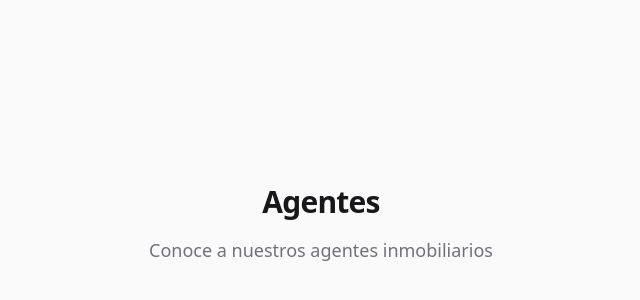
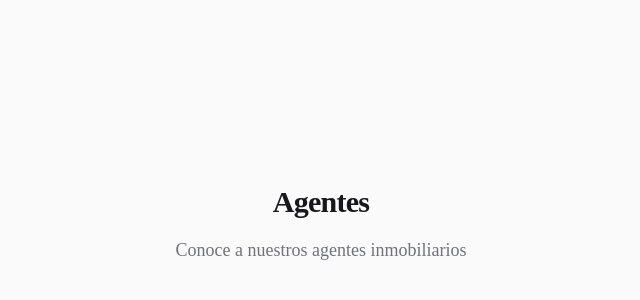
Before and after one commit to rmalan99/propia-website, a Next.js app: page /agentes in a window 1280 px wide. Shown: the part 176-476 px from the top of the page, without its empty margins (319-959 px from the left). Built offline with nearby package versions, Linux system fonts and the light colour scheme.

Commit message:
feat(design): Add brand design system with CSS variables and theme

```diff
--- a/app/globals.css
+++ b/app/globals.css
@@ -1,13 +1,201 @@
 @import "tailwindcss";
+@import "tw-animate-css";
+@import "shadcn/tailwind.css";
 
 @custom-variant dark (&:is(.dark *));
 
+@theme inline {
+  --color-background: var(--background);
+  --color-foreground: var(--foreground);
+
+  --font-sans: var(--font-geist-sans);
+  --font-mono: var(--font-geist-mono);
+  --font-heading: var(--font-heading);
+
+  /* Brand colors */
+  --color-propia-green: var(--propia-green);
+  --color-propia-terracotta: var(--propia-terracotta);
+  --color-propia-beige: var(--propia-beige);
+  --color-propia-cream: var(--propia-cream);
+  --color-propia-muted: var(--propia-muted);
+  --color-propia-dark: var(--propia-dark);
+
+  /* Sidebar */
+  --color-sidebar-ring: var(--sidebar-ring);
+  --color-sidebar-border: var(--sidebar-border);
+  --color-sidebar-accent-foreground: var(--sidebar-accent-foreground);
+  --color-sidebar-accent: var(--sidebar-accent);
+  --color-sidebar-primary-foreground: var(--sidebar-primary-foreground);
+  --color-sidebar-primary: var(--sidebar-primary);
+  --color-sidebar-foreground: var(--sidebar-foreground);
+  --color-sidebar: var(--sidebar);
+
+  /* Charts */
+  --color-chart-5: var(--chart-5);
+  --color-chart-4: var(--chart-4);
+  --color-chart-3: var(--chart-3);
+  --color-chart-2: var(--chart-2);
+  --color-chart-1: var(--chart-1);
+
+  /* UI */
+  --color-ring: var(--ring);
+  --color-input: var(--input);
+  --color-border: var(--border);
+  --color-destructive: var(--destructive);
+  --color-accent-foreground: var(--accent-foreground);
+  --color-accent: var(--accent);
+  --color-muted-foreground: var(--muted-foreground);
+  --color-muted: var(--muted);
+  --color-secondary-foreground: var(--secondary-foreground);
+  --color-secondary: var(--secondary);
+  --color-primary-foreground: var(--primary-foreground);
+  --color-primary: var(--primary);
+  --color-popover-foreground: var(--popover-foreground);
+  --color-popover: var(--popover);
+  --color-card-foreground: var(--card-foreground);
+  --color-card: var(--card);
+
+  --radius-sm: calc(var(--radius) * 0.6);
+  --radius-md: calc(var(--radius) * 0.8);
+  --radius-lg: var(--radius);
+  --radius-xl: calc(var(--radius) * 1.4);
+  --radius-2xl: calc(var(--radius) * 1.8);
+  --radius-3xl: calc(var(--radius) * 2.2);
+  --radius-4xl: calc(var(--radius) * 2.6);
+}
+
+:root {
+  /* Propia brand palette */
+  --propia-green: #4f563c;
+  --propia-terracotta: #c26145;
+  --propia-beige: #cfbca5;
+  --propia-cream: #efe7e0;
+  --propia-muted: #aea997;
+  --propia-dark: #1e201b;
+
+  /* Base */
+  --background: #efe7e0;
+  --foreground: #4f563c;
+
+  /* Surfaces */
+  --card: #f8f3ed;
+  --card-foreground: #4f563c;
+  --popover: #f8f3ed;
+  --popover-foreground: #4f563c;
+
+  /* Primary */
+  --primary: #4f563c;
+  --primary-foreground: #f8f3ed;
+
+  /* Secondary */
+  --secondary: #cfbca5;
+  --secondary-foreground: #4f563c;
+
+  /* Muted */
+  --muted: #e4d8cb;
+  --muted-foreground: #767a65;
+
+  /* Accent */
+  --accent: #c26145;
+  --accent-foreground: #fff7f0;
+
+  /* States */
+  --destructive: #b42318;
+  --border: #d8cabc;
+  --input: #d8cabc;
+  --ring: #c26145;
+
+  /* Charts */
+  --chart-1: #4f563c;
+  --chart-2: #c26145;
+  --chart-3: #cfbca5;
+  --chart-4: #767a65;
+  --chart-5: #aea997;
+
+  /* Radius */
+  --radius: 0.75rem;
+
+  /* Sidebar */
+  --sidebar: #f8f3ed;
+  --sidebar-foreground: #4f563c;
+  --sidebar-primary: #4f563c;
+  --sidebar-primary-foreground: #f8f3ed;
+  --sidebar-accent: #e4d8cb;
+  --sidebar-accent-foreground: #4f563c;
+  --sidebar-border: #d8cabc;
+  --sidebar-ring: #c26145;
+}
+
+.dark {
+  /* Propia dark brand palette */
+  --propia-green: #6b704f;
+  --propia-terracotta: #e07a5f;
+  --propia-beige: #dccdb6;
+  --propia-cream: #f1e7d8;
+  --propia-muted: #898286;
+  --propia-dark: #1e201b;
+
+  /* Base */
+  --background: #1e201b;
+  --foreground: #dccdb6;
+
+  /* Surfaces */
+  --card: #262920;
+  --card-foreground: #dccdb6;
+  --popover: #262920;
+  --popover-foreground: #dccdb6;
+
+  /* Primary */
+  --primary: #dccdb6;
+  --primary-foreground: #1e201b;
+
+  /* Secondary */
+  --secondary: #34382c;
+  --secondary-foreground: #dccdb6;
+
+  /* Muted */
+  --muted: #34382c;
+  --muted-foreground: #898286;
+
+  /* Accent */
+  --accent: #e07a5f;
+  --accent-foreground: #1e201b;
+
+  /* States */
+  --destructive: #ff8a7a;
+  --border: rgba(220, 205, 182, 0.16);
+  --input: rgba(220, 205, 182, 0.2);
+  --ring: #e07a5f;
+
+  /* Charts */
+  --chart-1: #dccdb6;
+  --chart-2: #e07a5f;
+  --chart-3: #6b704f;
+  --chart-4: #898286;
+  --chart-5: #cfbca5;
+
+  /* Sidebar */
+  --sidebar: #262920;
+  --sidebar-foreground: #dccdb6;
+  --sidebar-primary: #dccdb6;
+  --sidebar-primary-foreground: #1e201b;
+  --sidebar-accent: #34382c;
+  --sidebar-accent-foreground: #dccdb6;
+  --sidebar-border: rgba(220, 205, 182, 0.16);
+  --sidebar-ring: #e07a5f;
+}
+
+@utility max-w-8xl {
+  /* max-with-contaner project */
+  max-width: 1440px;
+}
+
 @layer base {
   * {
-    border-color: theme("border-color", #d8cabc);
+    @apply border-border outline-ring/50;
   }
   body {
-    @apply bg-zinc-50 text-zinc-900 dark:bg-zinc-950 dark:text-zinc-100;
+    @apply bg-background text-foreground;
   }
   button:not(:disabled), [role="button"]:not(:disabled) {
     cursor: pointer;
```
